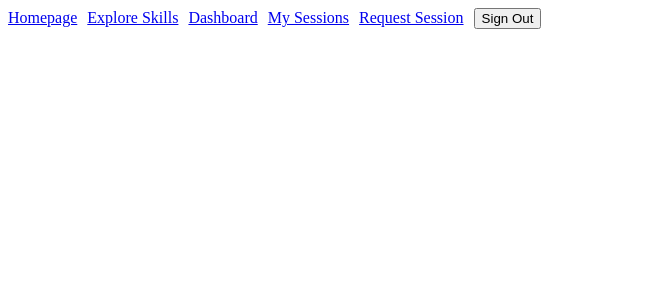
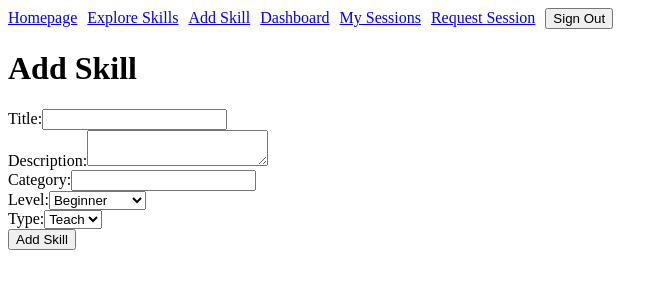
Before and after one commit to raf266/Project-3-frontend, a React (Vite) app: page /skills/new in a window 1280 px wide. Shown: the top 300 px of the page, without its empty margins (0-668 px from the left). Built offline with nearby package versions, Linux system fonts and the light colour scheme; no server answers; sample sign-in values are in the browser's storage.

Commit message:
Add skill creation page

```diff
--- a/src/App.jsx
+++ b/src/App.jsx
@@ -10,6 +10,7 @@ import { logout } from "./services/authService";
 import MySessions from "./pages/MySessions";
 import SessionRequest from "./pages/SessionRequest";
 import ExploreSkills from "./pages/ExploreSkills";
+import AddSkill from "./pages/AddSkill";
 
 function App() {
   function getUserFromToken() {
@@ -36,6 +37,8 @@ function App() {
         <Route path="/my-sessions" element={<MySessions />} />
         <Route path="/request-session" element={user ? <SessionRequest /> : <Navigate to="/sign-in" />} />
         <Route path="/skills" element={<ExploreSkills />} />
+        <Route path="/skills/new" element={user ? <AddSkill /> : <Navigate to="/sign-in" />} />
+
       </Routes>
     </div>
   );
--- a/src/components/Navbar.jsx
+++ b/src/components/Navbar.jsx
@@ -10,6 +10,7 @@ function Navbar({ user, handleLogout }) {
       ?
       (<>
         <Link to='/skills'>Explore Skills</Link>
+        <Link to='/skills/new'>Add Skill</Link>
         <Link to='/dashboard'>Dashboard</Link>
         <Link to='/my-sessions'>My Sessions</Link>
         <Link to="/request-session">Request Session</Link>
--- /dev/null
+++ b/src/pages/AddSkill.jsx
@@ -0,0 +1,104 @@
+import { useState } from "react";
+import { useNavigate } from 'react-router';
+import api from "../services/api";
+
+function AddSkill() {
+
+    const navigate = useNavigate();
+
+    const [ formData, setFormData ] = useState({
+        title:"",
+        description:"",
+        category:"",
+        level:"Beginner",
+        type:"Teach"
+
+    });
+
+    function handleChange(event){
+        setFormData({...formData,[event.target.name]:event.target.value})
+    }
+
+    async function handleSubmit(event){
+        event.preventDefault()
+
+    try{
+        await api.post("/skills",formData);
+        navigate("/skills");
+    }catch(err){
+    console.log(err);
+   }
+}
+
+  return (
+    <div>
+        <h1>Add Skill</h1>
+
+        <form onSubmit={handleSubmit}>
+            <div>
+            <label>Title:</label>
+            <input
+            type="text"
+            name="title"
+            value={formData.title}
+            onChange={handleChange}
+            required
+            />
+            </div>
+
+            <div>
+            <label>Description:</label>
+            <textarea
+            name="description"
+            value={formData.description}
+            onChange={handleChange}
+            required
+            />
+            </div>
+
+            <div>
+            <label>Category:</label>
+            <input
+            type="text"
+            name="category"
+            value={formData.category}
+            onChange={handleChange}
+            required
+            />
+            </div>
+
+            <div>
+            <label>Level:</label>
+            <select
+            name="level"
+            value={formData.level}
+            onChange={handleChange}
+            >
+                <option value="Beginner">Beginner</option>
+                <option value="Intermediate">Intermediate</option>
+                <option value="Advanced">Advanced</option>
+
+            </select>
+            </div>
+
+            <div>
+            <label>Type:</label>
+            <select
+            name="type"
+            value={formData.type}
+            onChange={handleChange}
+            >
+                <option value="Teach">Teach</option>
+                <option value="Learn">Learn</option>
+
+            </select>
+            </div>
+
+            <button type="submit">Add Skill</button>
+
+            </form>
+            </div>
+  );
+}
+
+export default AddSkill;
```
